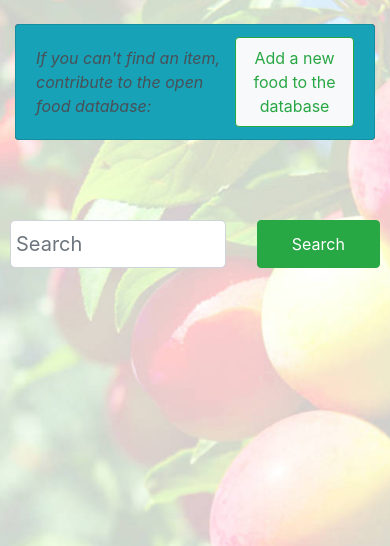
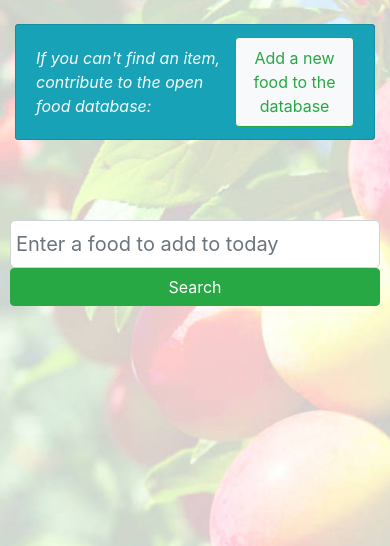
Before and after one commit to evmcodi/PracticalPythonData-CentricDevelopment-MilestoneProject3, a Flask app: page /get_foods in a window 390 px wide. Shown: the part 56-602 px from the top of the page. Run offline with Flask 2, Linux system fonts and the light colour scheme; some libraries are stand-ins or nearby versions.

Commit message:
feat: Allow updating of foods in the database with pymongo, improve UI of foods.html to make it responsive.

```diff
--- a/app.py
+++ b/app.py
@@ -62,13 +62,17 @@ def edit_food(food_id):
 
 @app.route('/update_food/<food_id>', methods=["POST"])
 def update_food(food_id):
-    mdbcollection_food.update({'_id': ObjectId(food_id)},
+    mdbcollection_food.replace_one({'_id': ObjectId(food_id)},
                  {
-                     'food_name': request.form.get('food_name'),
-                     'category_name': request.form.get('category_name'),
-                     'food_description': request.form.get('food_description'),
-                     'due_date': request.form.get('due_date'),
-                     'is_urgent': request.form.get('is_urgent')
+                     'name_en': request.form.get('name_en'),
+                     'energy_100g_cal': request.form.get('energy_100g_cal'),
+                     'fat_100g': request.form.get('fat_100g'),
+                     'saturates_100g': request.form.get('saturates_100g'),
+                     'carb_100g': request.form.get('carb_100g'),
+                     'sugars_100g': request.form.get('sugars_100g'),
+                     'fibre_100g': request.form.get('fibre_100g'),
+                     'protein_100g': request.form.get('protein_100g'),
+                     'salt_100g': request.form.get('salt_100g')
                  })
     return redirect(url_for('get_foods'))
 
--- a/static/css/style.css
+++ b/static/css/style.css
@@ -25,7 +25,8 @@ body {
     margin-bottom: 1rem;
 }
 
-#addfoodtodblistgroup{
+
+#addfoodtodblistgroup {
     margin-bottom: 2rem;
     background-color: rgb(182, 34, 34);
 }
@@ -38,3 +39,9 @@ body {
 .editdeletebtngroup {
     margin-right: 1rem;
 }
+
+#addtodbbutton:hover {
+    color: #fff !important;
+    background-color: #28a745 !important;
+    border-color: #28a745 !important;
+}
--- a/templates/editfood.html
+++ b/templates/editfood.html
@@ -8,7 +8,7 @@ active
 {% block content %}
 
 
-<form class="border border-light p-5" action="{{ url_for('insert_food') }}" method="POST">
+<form class="border border-light p-5" action="{{ url_for('update_food', food_id=food._id) }}" method="POST">
 
     <div>
 
--- a/templates/foods.html
+++ b/templates/foods.html
@@ -8,25 +8,26 @@ active
 
 <div class="list-group" id="addfoodtodblistgroup">
     <li href="#" class="list-group-item list-group-item-action d-flex addfoodtodblistitem bg-info">
-        <div>
+        <div class="text-light">
             <em> If you can't find an item, contribute to the open food database:</em>
         </div>
-        <a class="ml-auto p-2 btn btn-outline-success bg-light" href="{{url_for('add_food')}}">Add a new food to the
+        <a id="addtodbbutton" class="ml-auto p-2 btn btn-outline-success bg-light" href="{{url_for('add_food')}}">Add a new food to the
             database</a>
 
     </li>
 </div>
 
-<div>
+<div class="searchfoodsrow">
     <form class="form-group" id="searchfoodsform" method="get" action="{{url_for('search_foods')}}">
         <div class="form-row">
-            <input name="search" class="form-control col-7 form-control-lg" type="text" placeholder="Search"
-                aria-label="Search">
             <div class="col-1"></div>
+            <input name="search" class="form-control col-md-7 form-control-lg" type="text" placeholder="Enter a food to add to today" aria-label="Search">
 
-            <button class="btn btn-success col-4" type="submit">Search</button>
-
+            <div class="col-1"></div>
+            <button class="btn btn-success col-md-2" type="submit">Search</button>
+            <div class="col-1"></div>
         </div>
+        <!-- <small id="emailHelp" class="form-text text-muted">Enter a food to add to today's nutrition tracker.</small> -->
     </form>
 </div>
 
```
